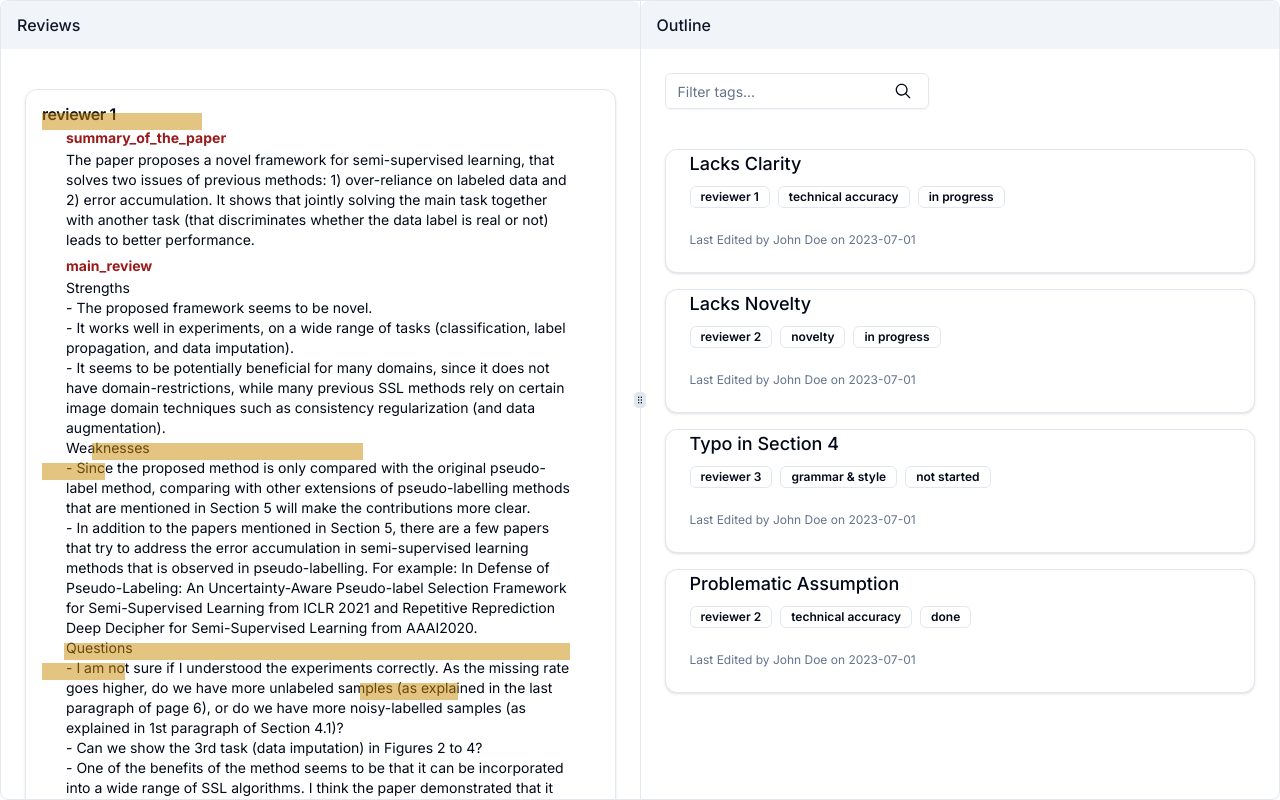
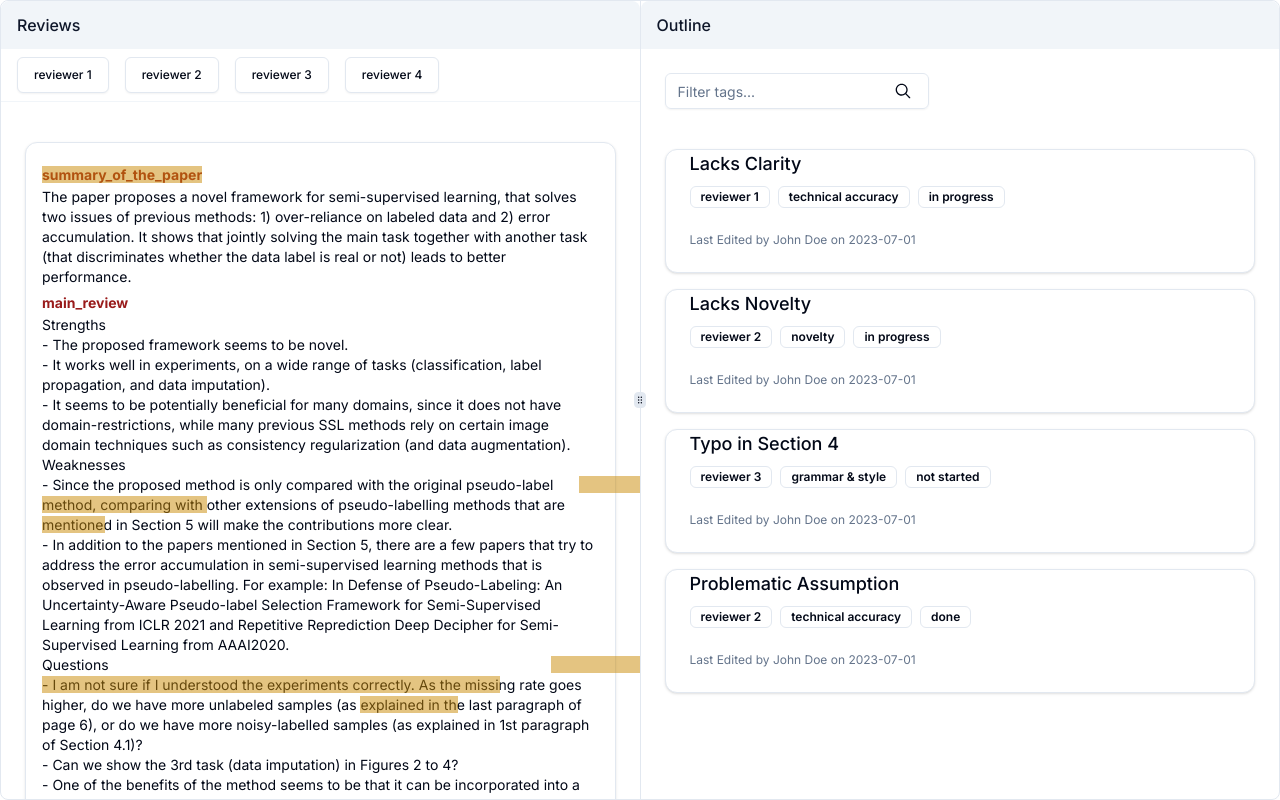
Before and after one commit to EdwardNew/revision-support, a Next.js app: page / in a window 1280 px wide. Built offline with nearby package versions, Linux system fonts and the light colour scheme; data requests are answered from the project's data file.

Commit message:
feat: got initial screen resize and rerender of highlights working

```diff
--- a/app/page.tsx
+++ b/app/page.tsx
@@ -50,6 +50,10 @@ export type Issue = {
     };
     highlight: {
         text: string;
+        startElementXPath?: string;
+        endElementXPath?: string;
+        startOffset?: number;
+        endOffset?: number;
         rects: Rect[];
         initialScrollPosition: number;
     };
@@ -153,6 +157,8 @@ export default function Page() {
 
         const rect = activeSelection.getRangeAt(0).getBoundingClientRect();
 
+        console.log(activeSelection.getRangeAt(0));
+
         setPosition({
             x: rect.left + rect.width / 2 - 80 / 2,
             y: rect.top - 80 + (scrollContainer.current?.scrollTop ?? 0),
@@ -165,8 +171,37 @@ export default function Page() {
         if (!selection) {
             return;
         }
-        console.log(selection.getRangeAt(0));
-        console.log(selection.getRangeAt(0).getClientRects());
+        // console.log(selection.getRangeAt(0));
+        // console.log(selection.getRangeAt(0).getClientRects());
+
+        const selectedIssue = allIssues[2];
+
+        const newRange = document.createRange();
+
+        // console.log(selectedIssue.highlight.startElementXPath);
+        const startElement = document.evaluate(
+            selectedIssue.highlight.startElementXPath,
+            document,
+            null,
+            XPathResult.FIRST_ORDERED_NODE_TYPE
+        ).singleNodeValue?.childNodes[0];
+        const endElement = document.evaluate(
+            selectedIssue.highlight.endElementXPath,
+            document,
+            null,
+            XPathResult.FIRST_ORDERED_NODE_TYPE
+        ).singleNodeValue?.childNodes[0];
+        console.log(startElement);
+
+        newRange.setStart(startElement, selectedIssue.highlight.startOffset);
+        newRange.setEnd(endElement, selectedIssue.highlight.endOffset);
+        // console.log(newRange);
+
+        // console.log(newRange.toString());
+
+        // console.log(selectedIssue.highlight.rects);
+        selectedIssue.highlight.rects = Array.from(newRange.getClientRects());
+        // console.log(selectedIssue.highlight.rects);
 
         const comment = prompt("Enter a comment for this highlight:");
         if (!comment) return;
@@ -175,7 +210,7 @@ export default function Page() {
         const text = selectedRange.toString();
         const rects = Array.from(selectedRange.getClientRects());
         console.log(selectedRange.getClientRects());
-        console.log(rects);
+        // console.log(rects);
 
         const newIssue = {
             title: comment,
@@ -221,6 +256,45 @@ export default function Page() {
             document.removeEventListener("mouseup", onSelectEnd);
         };
     }, []);
+
+    useEffect(() => {
+        function handleResize() {
+            console.log("resized!");
+            const updatedAllIssues = allIssues.map((issue) => {
+                const highlight = issue.highlight;
+
+                const newRange = document.createRange();
+                const startElement = document.evaluate(
+                    highlight.startElementXPath,
+                    document,
+                    null,
+                    XPathResult.FIRST_ORDERED_NODE_TYPE
+                ).singleNodeValue?.childNodes[0];
+                const endElement = document.evaluate(
+                    highlight.endElementXPath,
+                    document,
+                    null,
+                    XPathResult.FIRST_ORDERED_NODE_TYPE
+                ).singleNodeValue?.childNodes[0];
+
+                newRange.setStart(startElement, highlight.startOffset);
+                newRange.setEnd(endElement, highlight.endOffset);
+
+                return {
+                    ...issue,
+                    highlight: {
+                        ...highlight,
+                        rects: Array.from(newRange.getClientRects()),
+                    },
+                };
+            });
+
+            setAllIssues(updatedAllIssues);
+        }
+
+        window.addEventListener("resize", handleResize);
+        return () => window.removeEventListener("resize", handleResize);
+    }, [allIssues]);
 
     // discussion panel
     const [currentIssue, setCurrentIssue] = useState<Issue | null>(null);
@@ -273,6 +347,31 @@ export default function Page() {
                     <div className="flex flex-col h-full">
                         <div className="bg-secondary text-secondary-foreground px-4 py-3 font-medium rounded-t-lg">
                             Reviews
+                        </div>
+                        <div className="flex items-center justify-between bg-card rounded-t-lg px-4 py-2 border-b border-muted">
+                            <div className="flex items-center gap-4">
+                                {reviews.length > 0 &&
+                                    reviews.map((review) => {
+                                        return (
+                                            <Button
+                                                className="text-xs"
+                                                key={review.reviewer}
+                                                onClick={() => {
+                                                    document
+                                                        .getElementById(
+                                                            review.reviewer
+                                                        )
+                                                        ?.scrollIntoView({
+                                                            behavior: "smooth",
+                                                        });
+                                                }}
+                                                variant="outline"
+                                            >
+                                                {review.reviewer}
+                                            </Button>
+                                        );
+                                    })}
+                            </div>
                         </div>
                         <div
                             id="scroll-container"
--- a/components/Review.tsx
+++ b/components/Review.tsx
@@ -7,9 +7,9 @@ type ReviewProps = {
 
 export function Review({ reviewer, reviewConent }: ReviewProps) {
     return (
-        <Card className="p-4 mx-2 my-6">
-            <CardTitle>{reviewer}</CardTitle>
-            <CardContent>
+        <Card id={reviewer} className="p-4 mx-2 my-6">
+            {/* <CardTitle>{reviewer}</CardTitle> */}
+            <CardContent className="p-0">
                 {Object.entries(reviewConent).map(([section, content]) => {
                     return (
                         <div key={`${reviewer}-${section}`} className="text-sm">
--- a/data/db.json
+++ b/data/db.json
@@ -73,8 +73,12 @@
             },
             "highlight": {
                 "text": "summary_of_the_paper",
+                "startElementXPath": "//*[@id='reviewer 1']/div/div[1]/p[1]",
+                "endElementXPath": "//*[@id='reviewer 1']/div/div[1]/p[1]",
+                "startOffset": 0,
+                "endOffset": 20,
                 "rects": [
-                    { "x": 42, "y": 113, "height": 17, "width": 160.09375 }
+                    { "x": 42, "y": 166, "height": 17, "width": 160.09375 }
                 ],
                 "initialScrollPosition": 0
             },
@@ -110,14 +114,29 @@
             },
             "highlight": {
                 "text": " 5 will make the contributions more clear.- In additi",
+                "startElementXPath": "//*[@id='reviewer 1']/div/div[2]/p[8]",
+                "endElementXPath": "//*[@id='reviewer 1']/div/div[2]/p[9]",
+                "startOffset": 174,
+                "endOffset": 11,
                 "rects": [
                     {
-                        "x": 91.765625,
-                        "y": 443,
+                        "x": 578.6875,
+                        "y": 476,
                         "height": 17,
-                        "width": 270.953125
+                        "width": 98.4375
                     },
-                    { "x": 42, "y": 463, "height": 17, "width": 62.71875 }
+                    {
+                        "x": 42,
+                        "y": 496,
+                        "height": 17,
+                        "width": 164.6374969482422
+                    },
+                    {
+                        "x": 42,
+                        "y": 516,
+                        "height": 17,
+                        "width": 62.72500228881836
+                    }
                 ],
                 "initialScrollPosition": 0
             },
@@ -153,14 +172,23 @@
             },
             "highlight": {
                 "text": "or do we have more noisy-labelled samples (as explained in 1st paragraph of Section 4.1)?",
+                "startElementXPath": "//*[@id='reviewer 1']/div/div[2]/p[12]",
+                "endElementXPath": "//*[@id='reviewer 1']/div/div[2]/p[12]",
+                "startOffset": 174,
+                "endOffset": 263,
                 "rects": [
                     {
-                        "x": 63.75,
-                        "y": 643,
+                        "x": 550.9750366210938,
+                        "y": 656,
                         "height": 17,
-                        "width": 505.78125
+                        "width": 131.3125
                     },
-                    { "x": 42, "y": 663, "height": 17, "width": 83.078125 }
+                    {
+                        "x": 42,
+                        "y": 676,
+                        "height": 17,
+                        "width": 457.54998779296875
+                    }
                 ],
                 "initialScrollPosition": 0
             },
@@ -196,10 +224,14 @@
             },
             "highlight": {
                 "text": "Figures 2 to 4?",
+                "startElementXPath": "//*[@id='reviewer 1']/div/div[2]/p[13]",
+                "endElementXPath": "//*[@id='reviewer 1']/div/div[2]/p[13]",
+                "startOffset": 48,
+                "endOffset": 63,
                 "rects": [
                     {
                         "x": 359.96875,
-                        "y": 683,
+                        "y": 696,
                         "height": 17,
                         "width": 98.515625
                     }
```
